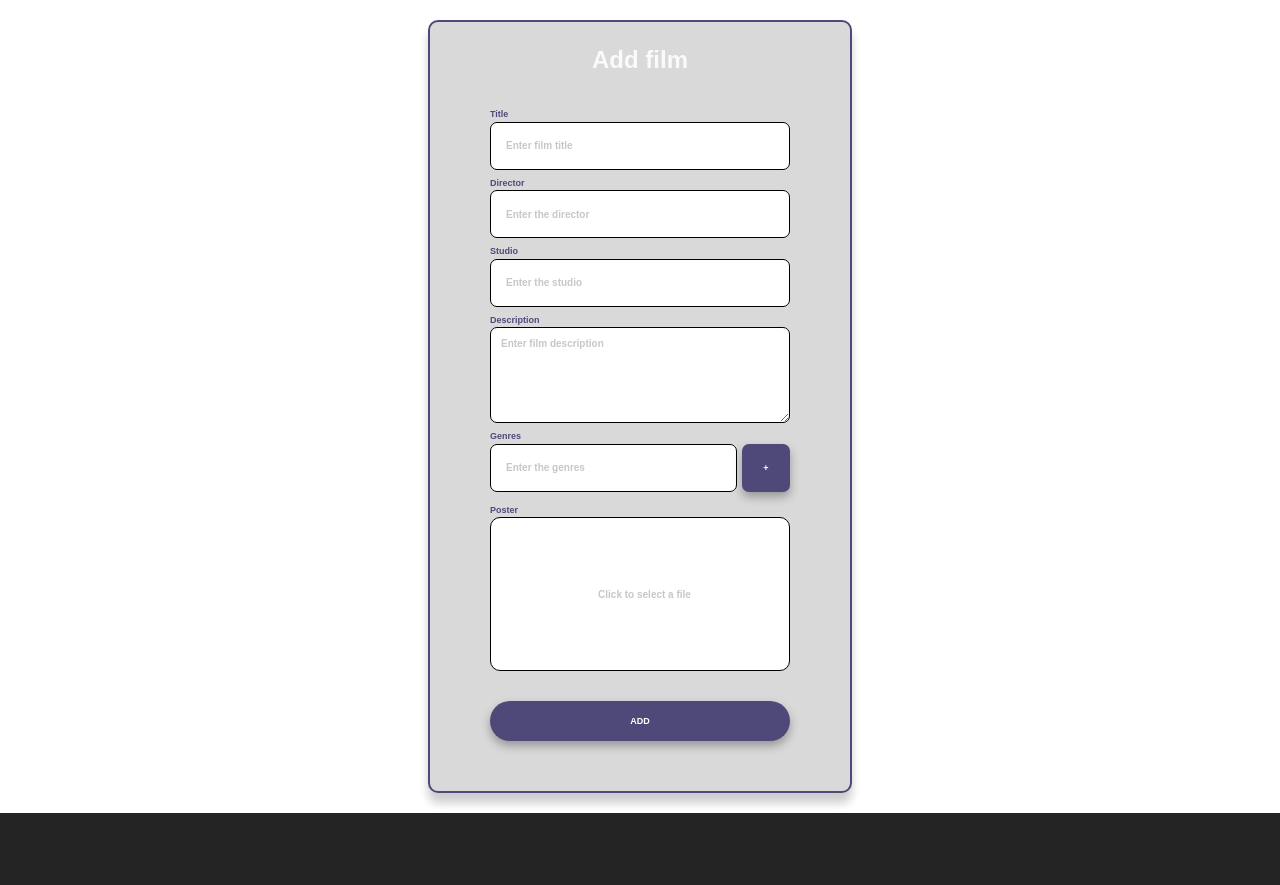
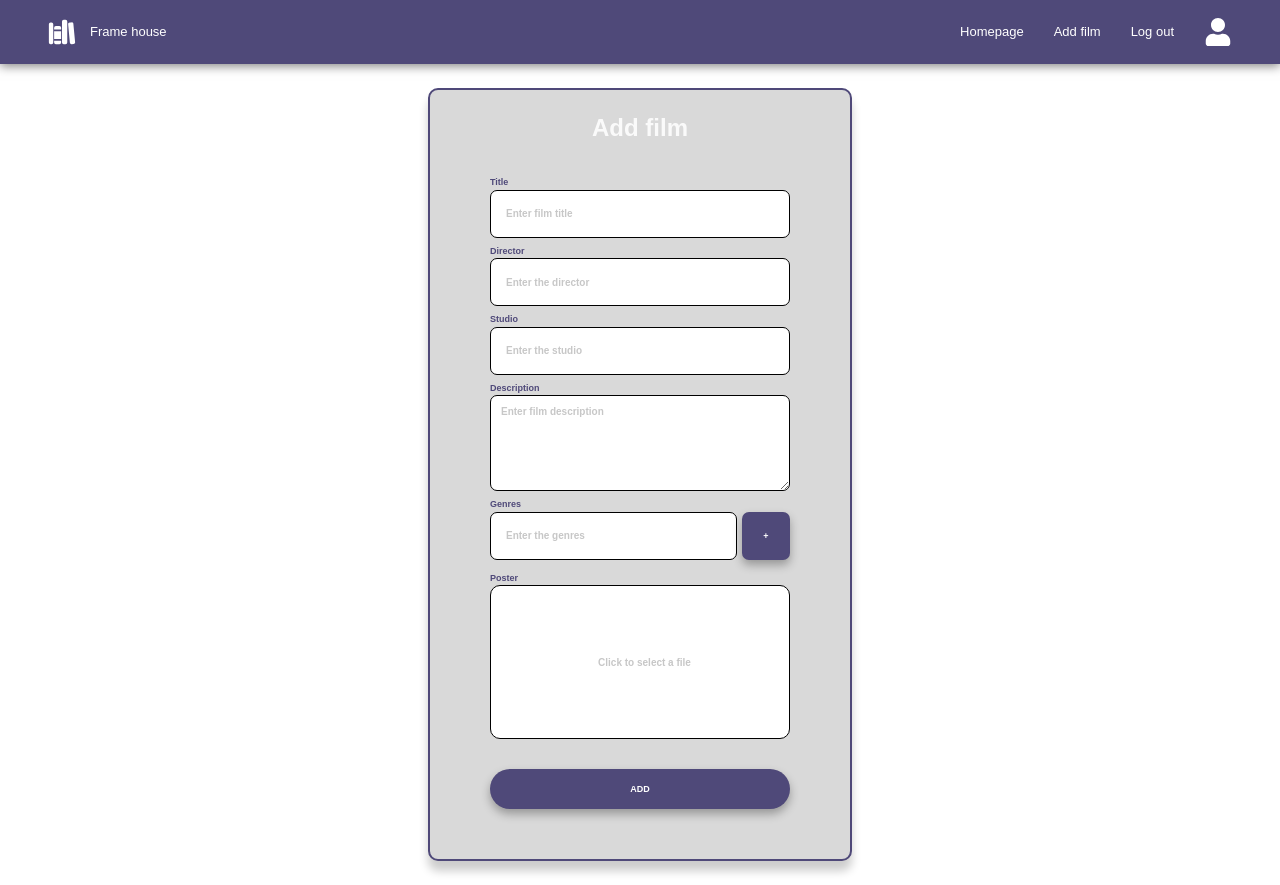
Before and after one commit to vhorielova/frame-house, a React (Vite) app in the folder front-end/: page / in a window 1280 px wide. Before the commit the page ends 813 px from the top, so only its background shows below. Built offline with nearby package versions, Linux system fonts and the light colour scheme.

Commit message:
(front/navbar): add static navbar

```diff
--- a/front-end/package.json
+++ b/front-end/package.json
@@ -11,7 +11,8 @@
   },
   "dependencies": {
     "react": "^19.1.0",
-    "react-dom": "^19.1.0"
+    "react-dom": "^19.1.0",
+    "react-icons": "^5.5.0"
   },
   "devDependencies": {
     "@eslint/js": "^9.25.0",
--- a/front-end/src/App.css
+++ b/front-end/src/App.css
@@ -1,5 +1,4 @@
 #root {
-  max-width: 1280px;
   margin: 0 auto;
   text-align: center;
 }
@@ -18,15 +17,22 @@ h2 {
 }
 
 .page {
-    display: flex;
-    flex-direction: column;
-
-    justify-content: center;
-    align-items: center;
+    display: grid;
+    grid-template-rows: auto 1fr auto;
 
     min-height: 100vh;
 
     background-color: #fff;
-    padding: 20px;
     box-sizing: border-box;
 }
+
+.content {
+
+  margin-top: 24px;
+  margin-bottom: 24px;
+
+  display: flex;
+  flex-direction: column;
+  justify-content: space-around;
+  align-items: center;
+}
--- /dev/null
+++ b/front-end/src/common/Common.css
@@ -0,0 +1,53 @@
+
+
+.navbar {
+    width: 100%;
+    height: 64px;
+    padding: 0 48px;
+    box-sizing: border-box;
+
+    background-color: #4f4979;
+    box-shadow: 0 2px 10px rgba(0,0,0,0.5);
+
+    display: flex;
+    justify-content: space-between;
+    align-items: center;
+}
+
+.navbar-name {
+    display: flex;
+    gap: 14px;
+}
+
+.navbar nav {
+    grid-column: 1/2;
+}
+
+.navbar ul {
+    display: flex;
+    align-items: center;
+    gap: 30px;
+
+    list-style: none;
+    margin: 0;
+    padding: 0;
+}
+
+
+.navbar a {
+    color: white;
+    text-decoration: none;
+    font-size: small;
+    font-weight: 500;
+
+    display: flex;
+    align-items: center;
+    justify-content: center;
+
+    transition: color 0.2s, transform 0.1s;
+}
+
+.navbar a:hover {
+    color: #1a9eff;
+    transform: scale(1.1);
+}
--- /dev/null
+++ b/front-end/src/common/Navbar.tsx
@@ -0,0 +1,33 @@
+import { FaUser } from "react-icons/fa";
+import { IoLibrary } from "react-icons/io5";
+
+import "./Common.css"
+
+
+export default function Navbar() {
+
+    return <header className="navbar">
+
+        <span>
+        <a href="/" className="navbar-name icon-link">
+            <IoLibrary size={28}/>
+            <span>Frame house</span>
+        </a>
+
+        </span>
+
+        <nav>
+            <ul>
+                <li><a href="/">Homepage</a></li>
+                <li><a href="/add-film">Add film</a></li>
+                <li><a href="/log-out">Log out</a></li>
+
+                <li><a href="/profile" className="icon-link">
+                        <FaUser size={28} />
+                    </a>
+                </li>
+            </ul>
+        </nav>
+    </header>
+
+}
--- a/front-end/src/pages/add-book/AddBook.tsx
+++ b/front-end/src/pages/add-book/AddBook.tsx
@@ -1,4 +1,5 @@
 
+import Navbar from "../../common/Navbar"
 import "./AddBook.css"
 import AddBookForm from "./AddBookForm"
 
@@ -6,6 +7,11 @@ export default function AddBook() {
 
 
     return <div className="page">
-        <AddBookForm/>
+        <Navbar/>
+
+        <div className="content">
+            <AddBookForm/>
+        </div>
+
     </div>
 }
```
Also changed, not shown: 1 other file (tests, documents, lock files or other folders).
